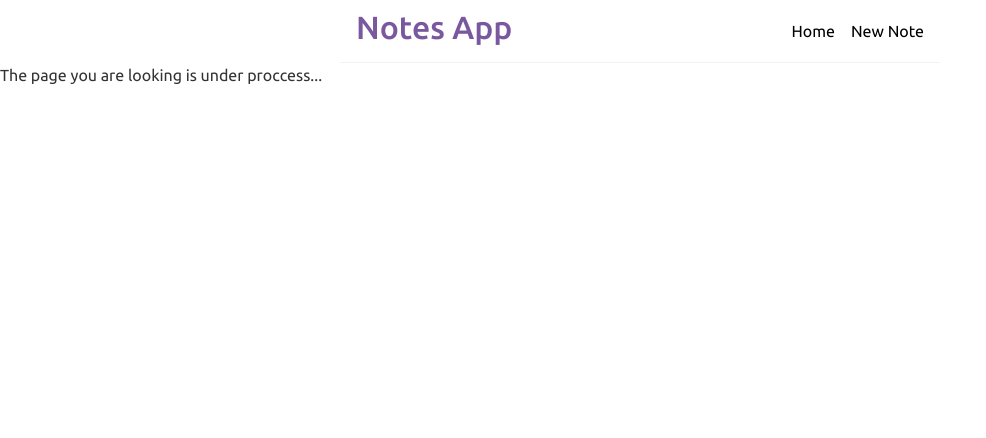
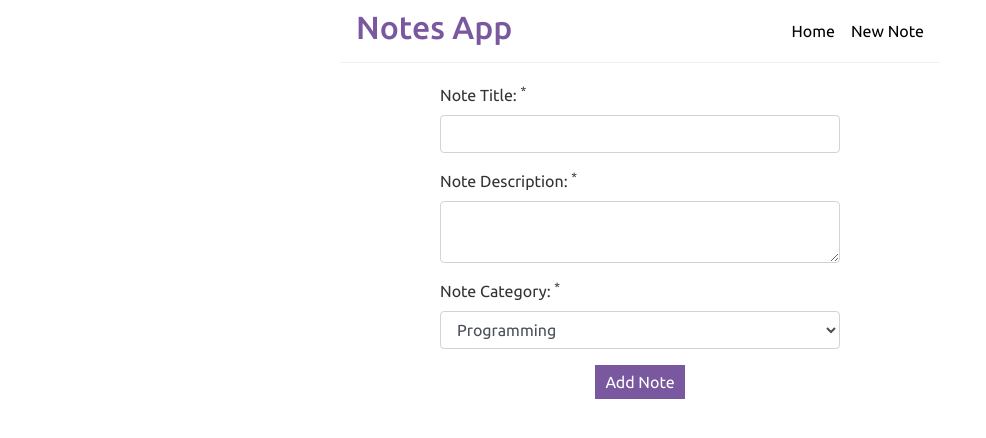
Before and after one commit to ajaikamble10/reactnotesfront, a React (Create React App) app: page /add in a window 1280 px wide. Shown: the top 438 px of the page, without its empty margins (0-986 px from the left). Built offline with nearby package versions, Linux system fonts and the light colour scheme.

Commit message:
created rest and end point for new note

```diff
--- a/src/App.js
+++ b/src/App.js
@@ -5,6 +5,7 @@ import "./App.css";
 import NotesList from "./components/NotesList";
 import NotFound from "./components/NotFound";
 import Navbar from "./components/Navbar";
+import AddNote from "./components/AddNote";
 function App() {
   return (
     <BrowserRouter>
@@ -13,7 +14,8 @@ function App() {
         <div>
           <Switch>
             <Route exact path="/" component={NotesList} />
-            <Route exact path="*" component={NotFound} />
+            <Route path="/add" component={AddNote} />
+            <Route path="*" component={NotFound} />
           </Switch>
         </div>
       </div>
--- /dev/null
+++ b/src/components/AddNote.js
@@ -0,0 +1,73 @@
+import { useState } from "react";
+import { useHistory } from "react-router-dom";
+import NotesService from "../services/NotesService";
+
+const AddNote = () => {
+  const [title, setTitle] = useState("");
+  const [body, setBody] = useState("");
+  const [category, setCategory] = useState("programming");
+  const history = useHistory();
+  const saveNote = (e) => {
+    e.preventDefault();
+    const note = { title, body, category };
+
+    NotesService.create(note)
+      .then((response) => {
+        console.log("Note Added Successfully", response.data);
+        history.push("/");
+      })
+      .catch((error) => {
+        console.log("Something went wrong", console.error());
+      });
+  };
+  return (
+    <div className="create">
+      <form>
+        <div className="form-group">
+          <label htmlFor="title">
+            Note Title: <sup>*</sup>
+          </label>
+          <input
+            type="text"
+            id="title"
+            className="form-control"
+            value={title}
+            onChange={(e) => setTitle(e.target.value)}
+          />
+        </div>
+        <div className="form-group">
+          <label htmlFor="body">
+            Note Description: <sup>*</sup>
+          </label>
+          <textarea
+            id="body"
+            className="form-control"
+            value={body}
+            onChange={(e) => setBody(e.target.value)}
+          ></textarea>
+        </div>
+        <div className="form-group">
+          <label htmlFor="category">
+            Note Category: <sup>*</sup>
+          </label>
+          <select
+            id="category"
+            className="form-control"
+            value={category}
+            onChange={(e) => setCategory(e.target.value)}
+          >
+            <option value="programming">Programming</option>
+            <option value="vacation">Vacation</option>
+            <option value="meeting">Meeting</option>
+            <option value="blogging">Blogging</option>
+          </select>
+        </div>
+        <div className="text-center">
+          <button onClick={(e) => saveNote(e)}>Add Note</button>
+        </div>
+      </form>
+    </div>
+  );
+};
+
+export default AddNote;
--- a/src/components/Navbar.js
+++ b/src/components/Navbar.js
@@ -5,7 +5,7 @@ const Navbar = () => {
       <h2 className="primary-color">Notes App</h2>
       <div>
         <Link to="/">Home</Link>
-        <Link to="#" className="ml-3">
+        <Link to="/add" className="ml-3">
           New Note
         </Link>
       </div>
--- a/src/http-common.js
+++ b/src/http-common.js
@@ -1,8 +1,8 @@
 import axios from "axios";
 
 export default axios.create({
-  //baseURL:"http://localhost:8084/api",
-  baseURL: "https://springnotesapp.herokuapp.com/api",
+  baseURL: "http://localhost:8080/api",
+  //baseURL: "https://springnotesapp.herokuapp.com/api",
   headers: {
     "Content-type": "application/json",
   },
--- a/src/services/NotesService.js
+++ b/src/services/NotesService.js
@@ -4,4 +4,7 @@ const getAll = () => {
   return httpClient.get("/notes");
 };
 
-export default { getAll };
+const create = (data) => {
+  return httpClient.post("/notes", data);
+};
+export default { getAll, create };
```
